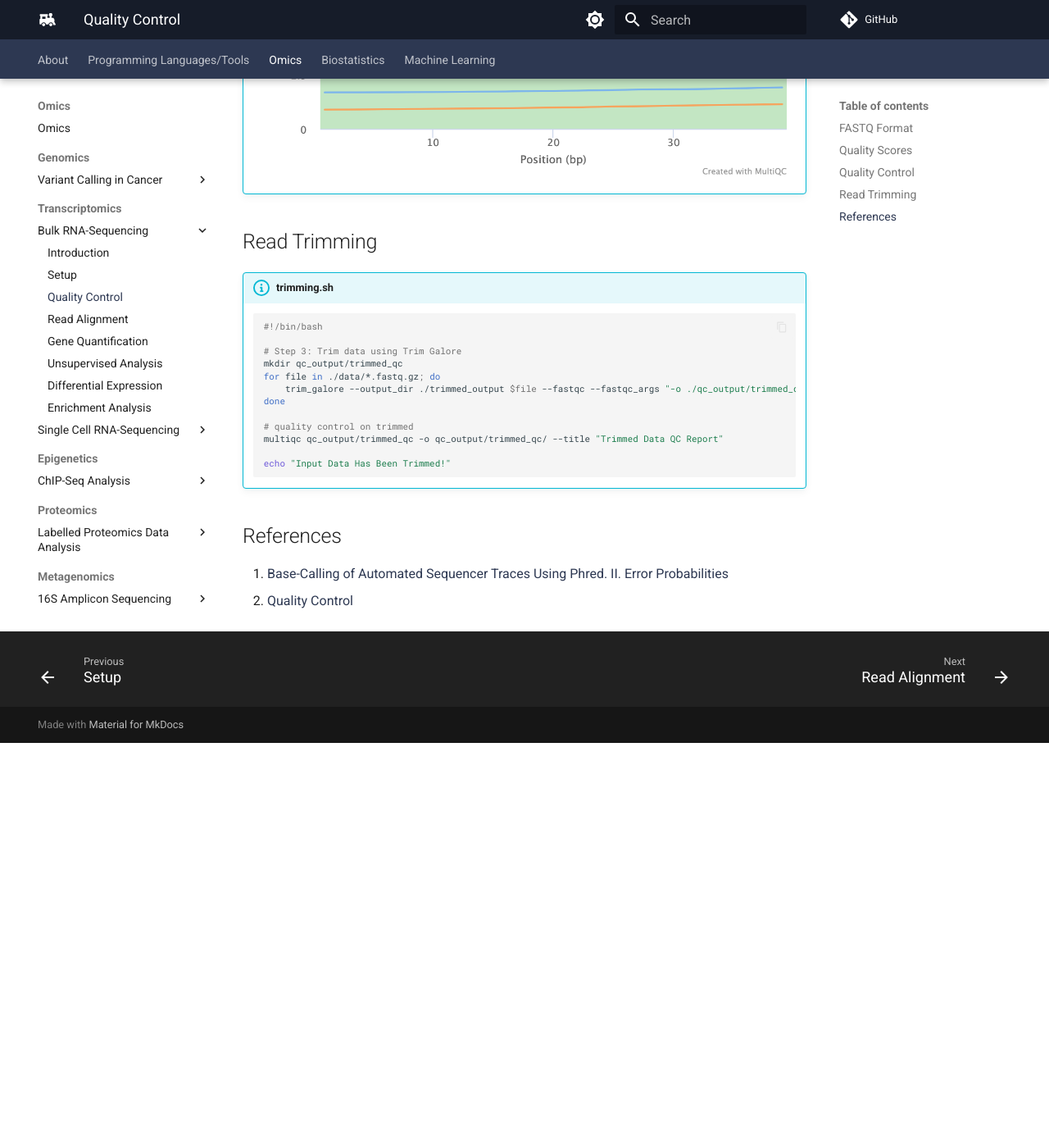
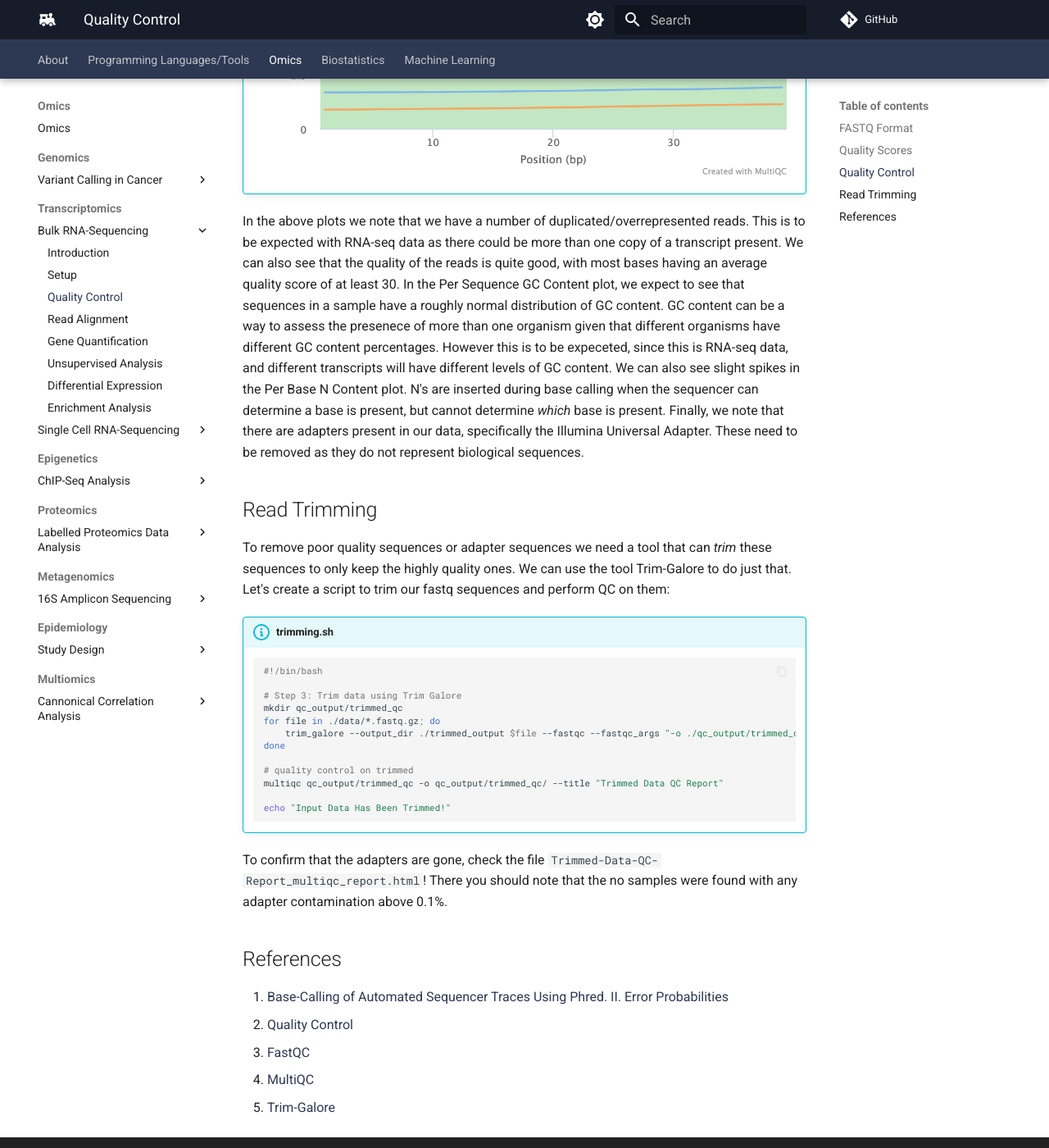
Before and after one commit to comp-tox-jhu/CompToxLab, an MkDocs documentation site: the page built from docs/omics/transcriptomics/bulk_rna_seq/03_quality_control.md, in a window 1280 px wide and 1400 px high, scrolled down 6383 px. Shown: the whole window at 82% size. Built offline with MkDocs 1.6.1 and Material for MkDocs 9.7.7, drawn with Linux system fonts in a browser that asks for light colours; comment, search, counter and statistics services are not loaded; before the commit the page ends 7289 px from its top, so only the background shows below that.

Commit message:
Update 03_quality_control.md

````diff
--- a/docs/omics/transcriptomics/bulk_rna_seq/03_quality_control.md
+++ b/docs/omics/transcriptomics/bulk_rna_seq/03_quality_control.md
@@ -90,8 +90,11 @@ To check out the intial quality control report go to `qc_output/initial_qc/` and
 
     ![](images/initial_adapter_content_plot.png)
 
+In the above plots we note that we have a number of duplicated/overrepresented reads. This is to be expected with RNA-seq data as there could be more than one copy of a transcript present. We can also see that the quality of the reads is quite good, with most bases having an average quality score of at least 30. In the Per Sequence GC Content plot, we expect to see that sequences in a sample have a roughly normal distribution of GC content. GC content can be a way to assess the presenece of more than one organism given that different organisms have different GC content percentages. However this is to be expeceted, since this is RNA-seq data, and different transcripts will have different levels of GC content. We can also see slight spikes in the Per Base N Content plot. N's are inserted during base calling when the sequencer can determine a base is present, but cannot determine _which_ base is present. Finally, we note that there are adapters present in our data, specifically the Illumina Universal Adapter. These need to be removed as they do not represent biological sequences.
 
 ## Read Trimming
+
+To remove poor quality sequences or adapter sequences we need a tool that can _trim_ these sequences to only keep the highly quality ones. We can use the tool Trim-Galore to do just that. Let's create a script to trim our fastq sequences and perform QC on them:
 
 !!! info "trimming.sh"
 
@@ -110,8 +113,12 @@ To check out the intial quality control report go to `qc_output/initial_qc/` and
     echo "Input Data Has Been Trimmed!"
     ```
 
+To confirm that the adapters are gone, check the file `Trimmed-Data-QC-Report_multiqc_report.html`! There you should note that the no samples were found with any adapter contamination above 0.1%.
 
 ## References
 
 1. [Base-Calling of Automated Sequencer Traces Using Phred. II. Error Probabilities](https://genome.cshlp.org/content/8/3/186.full)
 2. [Quality Control](https://training.galaxyproject.org/training-material/topics/sequence-analysis/tutorials/quality-control/tutorial.html)
+3. [FastQC](https://www.bioinformatics.babraham.ac.uk/projects/fastqc/)
+4. [MultiQC](https://multiqc.info/)
+5. [Trim-Galore](https://www.bioinformatics.babraham.ac.uk/projects/trim_galore/)
````
